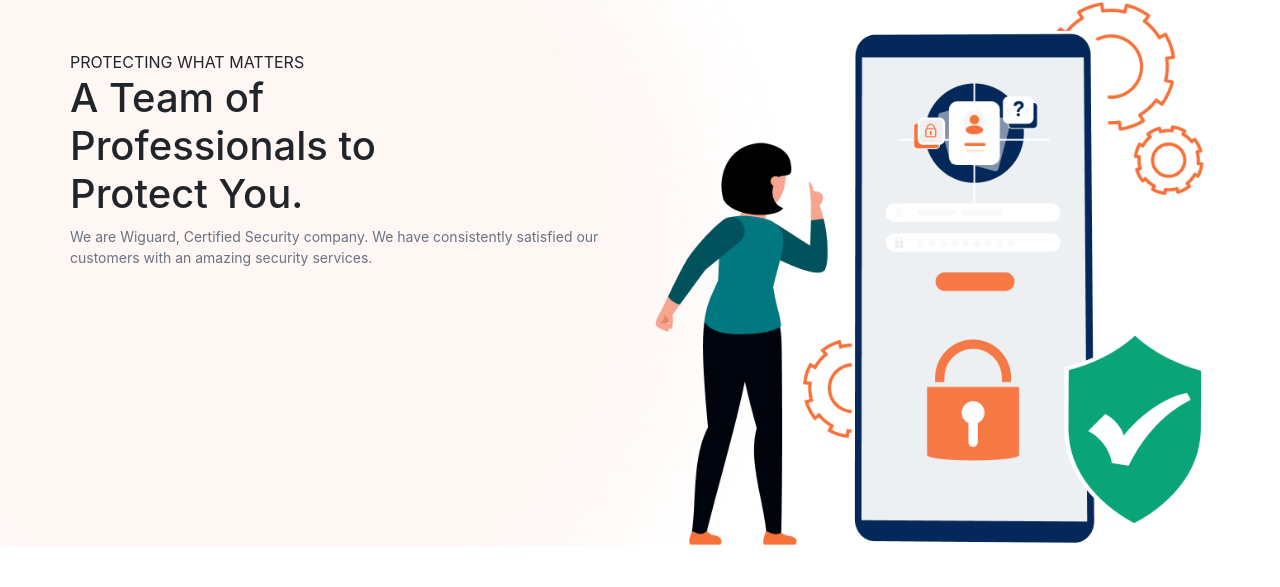
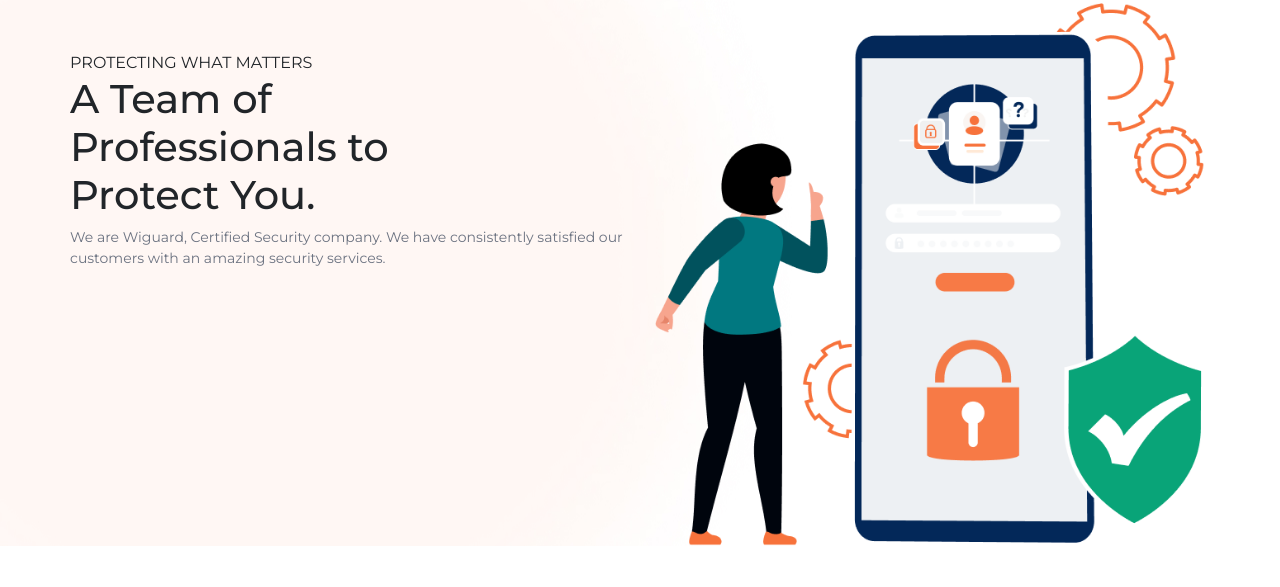
Before and after one commit to mudassirshahid/securityWeb, a plain HTML site: page index.html in a window 1280 px wide. Shown: the part 55-642 px from the top of the page. Drawn offline with nearby package versions, Linux system fonts and the light colour scheme.

Commit message:
add font family

```diff
--- a/assets/style.css
+++ b/assets/style.css
@@ -1,3 +1,5 @@
+@import url('https://fonts.googleapis.com/css2?family=Montserrat:wght@100;200;300;400;500;600;700;800;900&display=swap');
+
 :root {
     --font-1-font-family: "Inter-Regular";
     --color-1: #1e1e1e;
@@ -197,8 +199,11 @@
   .gap-15 {
     gap: 15px;
   }
+  html, body {
+    font-family: 'Montserrat', sans-serif;
+  }
 
-.navbar-nav > li{
+ .navbar-nav > li{
     padding-left:5px;
     padding-right:15px;
   }
```
